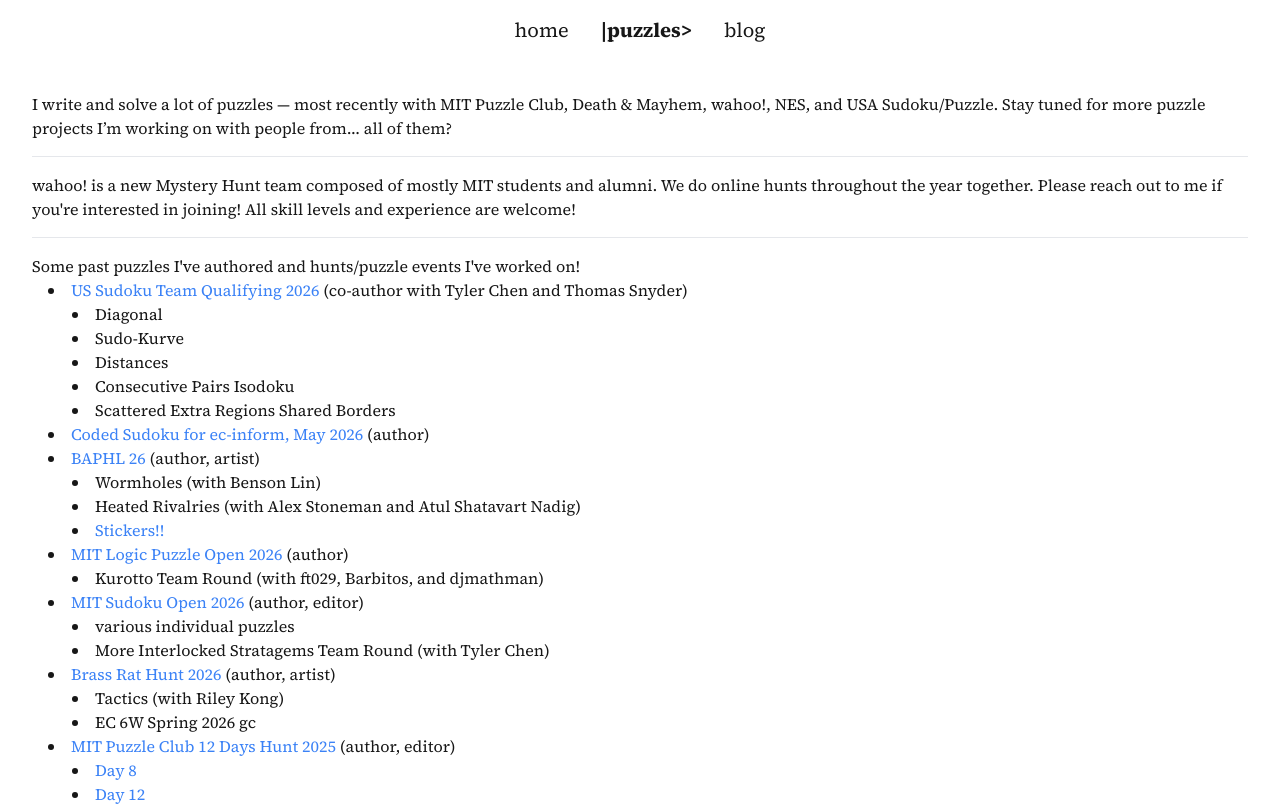
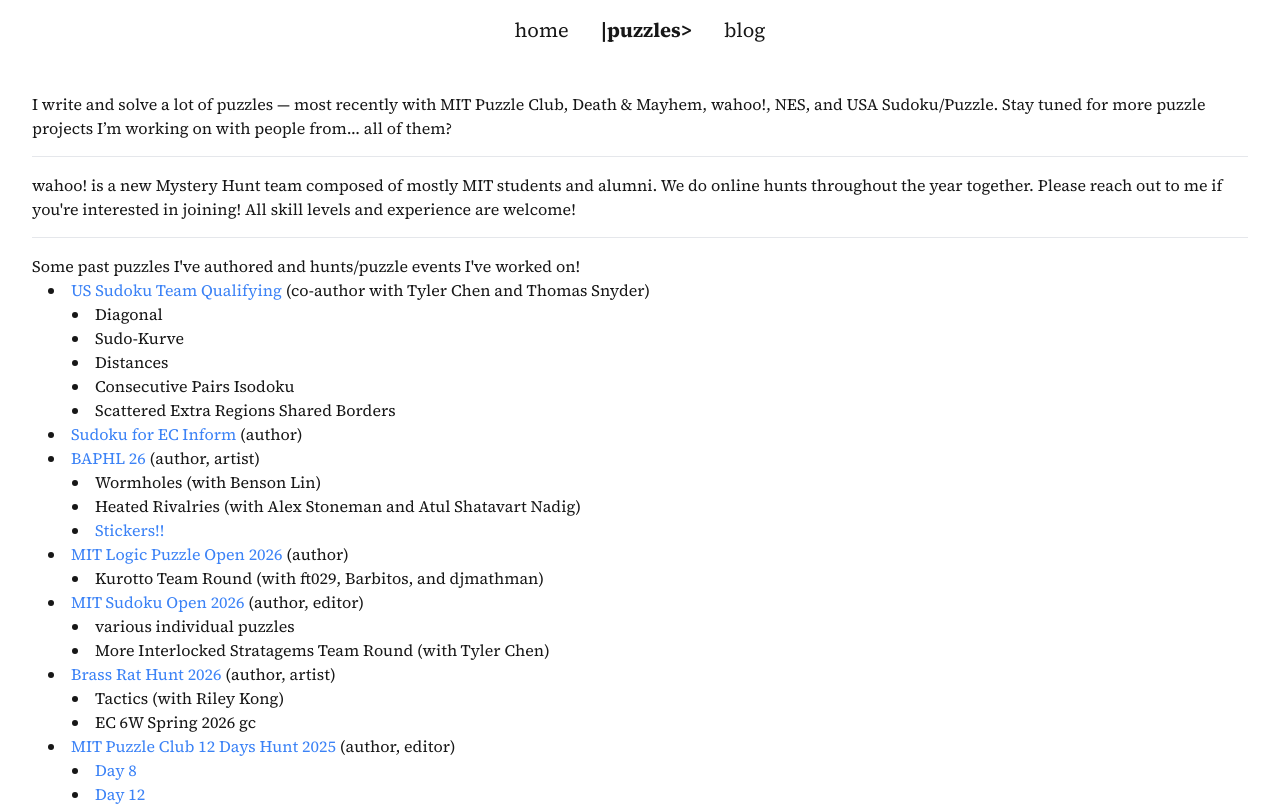
Before and after one commit to rchang0/rchang0.github.io, a Next.js app: page /puzzles in a window 1280 px wide. Shown: the top 806 px of the page. Built offline with nearby package versions, Linux system fonts and the light colour scheme.

Commit message:
Update page.tsx

```diff
--- a/app/puzzles/page.tsx
+++ b/app/puzzles/page.tsx
@@ -30,7 +30,7 @@
             rel="noopener noreferrer"
             className="text-blue-500 visited:text-purple-600 hover:underline"
           >
-            US Sudoku Team Qualifying 2026
+            US Sudoku Team Qualifying
           </a>{" "}
           (co-author with Tyler Chen and Thomas Snyder)
           <ul className="list-disc list-inside ml-6">
@@ -42,7 +42,7 @@
           </ul>
         </li>
 
-        {/* ec-inform Sudoku */}
+        {/* EC Inform Sudoku */}
         <li>
           <a
             href="https://drive.google.com/file/d/1UGZr-59hHGRmkiDbpytCCtXFLDas0vpG/view?usp=sharing"
@@ -50,7 +50,7 @@
             rel="noopener noreferrer"
             className="text-blue-500 visited:text-purple-600 hover:underline"
           >
-            Coded Sudoku for ec-inform, May 2026
+            Sudoku for EC Inform
           </a>{" "}
           (author)
         </li>
```
